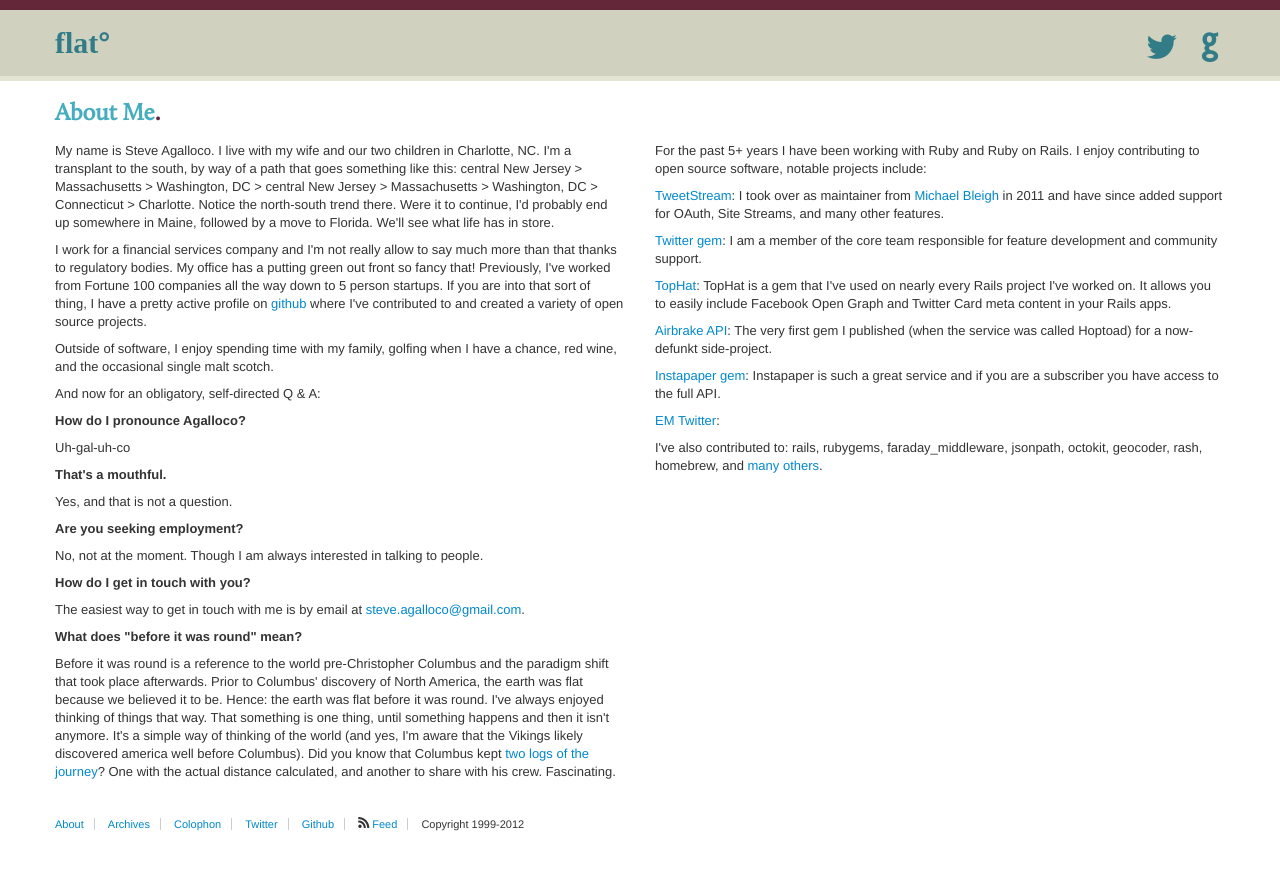
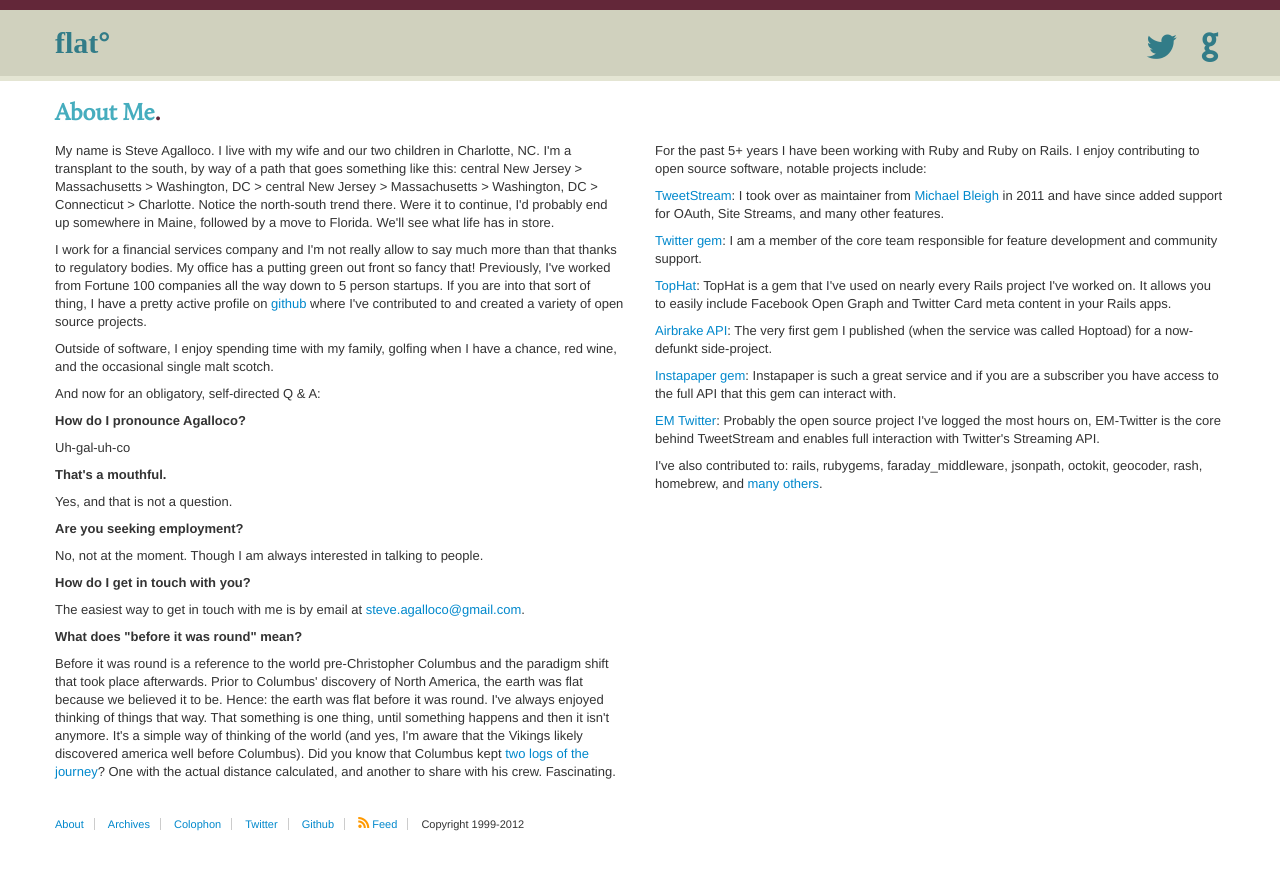
Before and after one commit to stve/stve.github.io, a Jekyll site: the page built from about.html, in a window 1280 px wide. Shown: the top 870 px of the page. Built offline with Jekyll 4.4.1, drawn with Linux system fonts in a browser that asks for light colours; some web fonts are replaced; Markdown is read by kramdown in place of the engine named in the settings.

Commit message:
about content in sidebar

```diff
--- a/_includes/footer.html
+++ b/_includes/footer.html
@@ -9,7 +9,7 @@
             <li><a href="/colophon.html" title="Colophon">Colophon</a></li>
             <li><a href="https://twitter.com/anno" title="Twitter">Twitter</a></li>
             <li><a href="https://github.com/spagalloco" title="Github">Github</a></li>
-            <li><i class="ss-icon">rss</i> <a href="http://feeds.feedburner.com/flat" title="Feed">Feed</a></li>
+            <li><i class="ss-icon orange">rss</i> <a href="http://feeds.feedburner.com/flat" title="Feed">Feed</a></li>
             <li>Copyright 1999-2012</li>
           </ul>
         </nav>
--- a/_includes/sidebar.html
+++ b/_includes/sidebar.html
@@ -1,4 +1,4 @@
-<p>Steve Agalloco</p>
+<p><a href="/about.html">Steve Agalloco</a> is a software engineer, husband and father living in Charlotte, North Carolina.</p>
 
 <h4 class="twitter"><i class="ss-icon ss-social">twitter</i> Tweets</h4>
 
--- a/about.html
+++ b/about.html
@@ -48,9 +48,9 @@
 
     <p><a href="https://github.com/spagalloco/airbrake-api">Airbrake API</a>: The very first gem I published (when the service was called Hoptoad) for a now-defunkt side-project.</p>
 
-    <p><a href="https://github.com/spagalloco/instapaper">Instapaper gem</a>: Instapaper is such a great service and if you are a subscriber you have access to the full API.</p>
+    <p><a href="https://github.com/spagalloco/instapaper">Instapaper gem</a>: Instapaper is such a great service and if you are a subscriber you have access to the full API that this gem can interact with.</p>
 
-    <p><a href="https://github.com/spagalloco/em-twitter">EM Twitter</a>: </p>
+    <p><a href="https://github.com/spagalloco/em-twitter">EM Twitter</a>: Probably the open source project I've logged the most hours on, EM-Twitter is the core behind TweetStream and enables full interaction with Twitter's Streaming API.</p>
 
     <p>I've also contributed to: rails, rubygems, faraday_middleware, jsonpath, octokit, geocoder, rash, homebrew, and <a href="https://github.com/spagalloco">many others</a>.
   </div>
```
